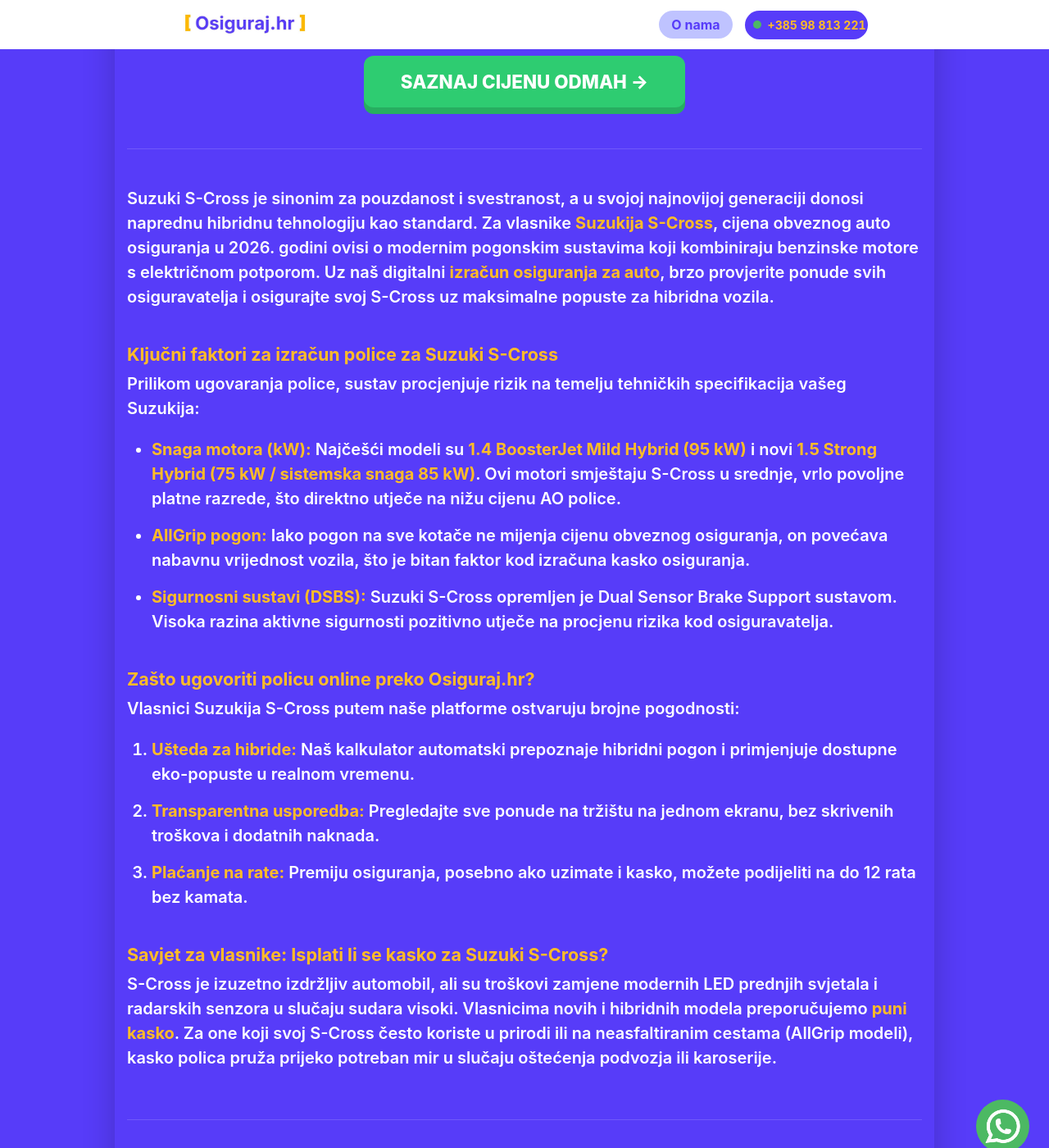
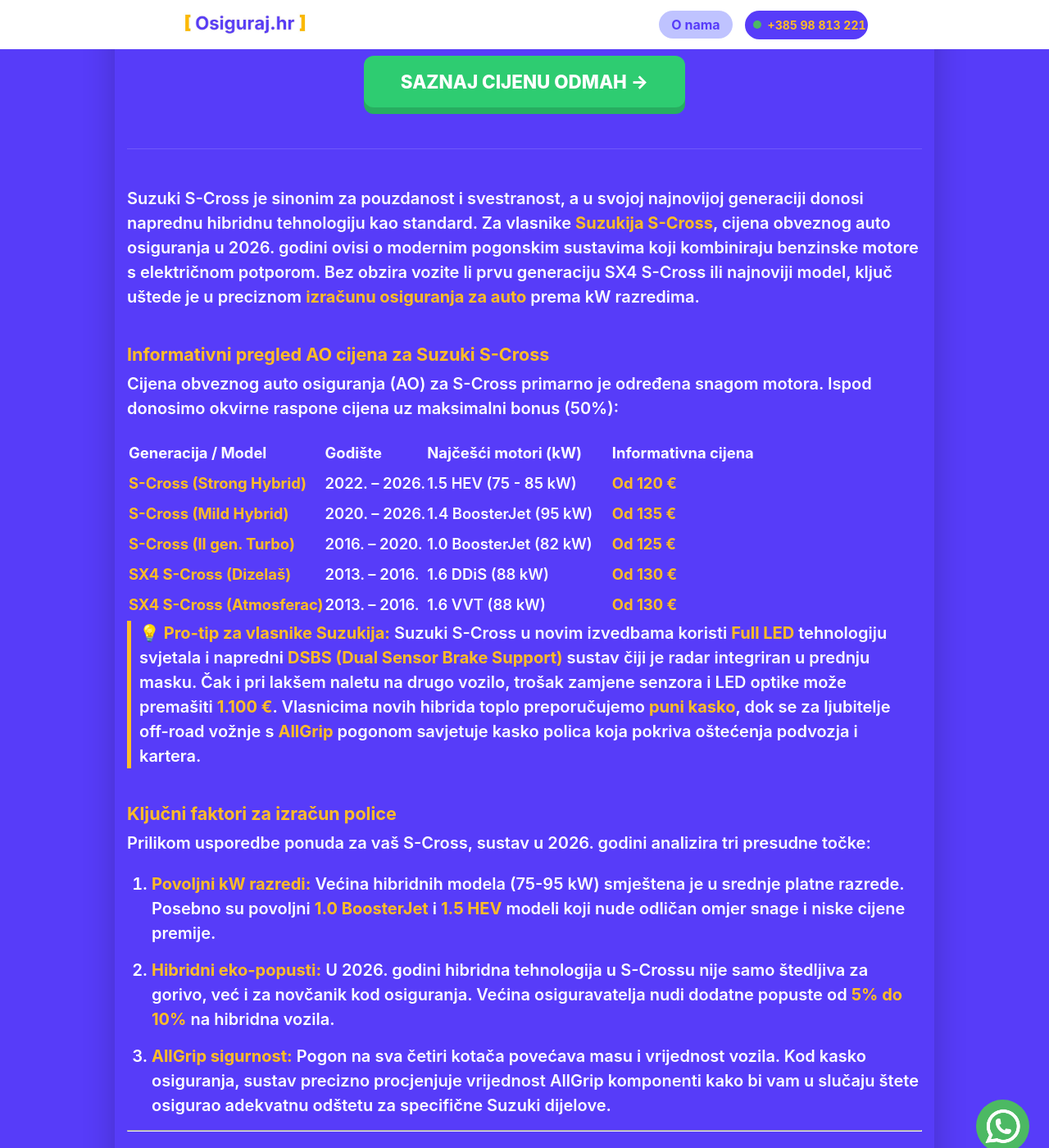
Before and after one commit to Filip-Gale/OsigurajHR, a Jekyll site: the page built from auto-osiguranje/suzuki-sx4-scross.md, in a window 1280 px wide and 1400 px high, scrolled down 345 px. Shown: the whole window at 82% size. Built offline with Jekyll 4.4.1, drawn with Linux system fonts in a browser that asks for light colours; some of the changed text lies outside the part shown.

Commit message:
Update suzuki-sx4-scross.md

```diff
--- a/auto-osiguranje/suzuki-sx4-scross.md
+++ b/auto-osiguranje/suzuki-sx4-scross.md
@@ -1,48 +1,82 @@
 ---
 layout: grad
-grad_ime: ""
-title: "Osiguranje za Suzuki S-Cross | Izračun cijene prema kW (2026)"
+grad_ime: "Hrvatska"
+title: "Osiguranje za Suzuki S-Cross | Cijene po godištima (2013-2026)"
 permalink: /auto-osiguranje/suzuki-sx4-scross/
-description: "Saznajte točnu cijenu auto osiguranja za Suzuki S-Cross. Usporedite ponude za BoosterJet Hybrid i AllGrip modele uz uštede do 30% online."
+description: "Izračunajte cijenu osiguranja za Suzuki S-Cross. Provjerite informativne cijene za BoosterJet Hybrid i AllGrip modele po godištima. Uštedite do 30% online."
 ---
 
-Suzuki S-Cross je sinonim za pouzdanost i svestranost, a u svojoj najnovijoj generaciji donosi naprednu hibridnu tehnologiju kao standard. Za vlasnike **Suzukija S-Cross**, cijena obveznog auto osiguranja u 2026. godini ovisi o modernim pogonskim sustavima koji kombiniraju benzinske motore s električnom potporom. Uz naš digitalni **izračun osiguranja za auto**, brzo provjerite ponude svih osiguravatelja i osigurajte svoj S-Cross uz maksimalne popuste za hibridna vozila.
+Suzuki S-Cross je sinonim za pouzdanost i svestranost, a u svojoj najnovijoj generaciji donosi naprednu hibridnu tehnologiju kao standard. Za vlasnike **Suzukija S-Cross**, cijena obveznog auto osiguranja u 2026. godini ovisi o modernim pogonskim sustavima koji kombiniraju benzinske motore s električnom potporom. Bez obzira vozite li prvu generaciju SX4 S-Cross ili najnoviji model, ključ uštede je u preciznom **izračunu osiguranja za auto** prema kW razredima.
 
-### Ključni faktori za izračun police za Suzuki S-Cross
+### Informativni pregled AO cijena za Suzuki S-Cross
 
-Prilikom ugovaranja police, sustav procjenjuje rizik na temelju tehničkih specifikacija vašeg Suzukija:
+Cijena obveznog auto osiguranja (AO) za S-Cross primarno je određena snagom motora. Ispod donosimo okvirne raspone cijena uz maksimalni bonus (50%):
 
-* **Snaga motora (kW):** Najčešći modeli su **1.4 BoosterJet Mild Hybrid (95 kW)** i novi **1.5 Strong Hybrid (75 kW / sistemska snaga 85 kW)**. Ovi motori smještaju S-Cross u srednje, vrlo povoljne platne razrede, što direktno utječe na nižu cijenu AO police.
-* **AllGrip pogon:** Iako pogon na sve kotače ne mijenja cijenu obveznog osiguranja, on povećava nabavnu vrijednost vozila, što je bitan faktor kod izračuna kasko osiguranja.
-* **Sigurnosni sustavi (DSBS):** Suzuki S-Cross opremljen je Dual Sensor Brake Support sustavom. Visoka razina aktivne sigurnosti pozitivno utječe na procjenu rizika kod osiguravatelja.
+| Generacija&nbsp;/&nbsp;Model | Godište&nbsp;&nbsp;&nbsp;&nbsp;&nbsp; | Najčešći motori (kW)&nbsp;&nbsp;&nbsp;&nbsp;&nbsp;&nbsp;&nbsp;&nbsp; | Informativna cijena |
+| :--- | :--- | :--- | :--- |
+| **S-Cross (Strong Hybrid)** | 2022. – 2026. | 1.5 HEV (75 - 85 kW) | **Od 120 €** |
+| **S-Cross (Mild Hybrid)** | 2020. – 2026. | 1.4 BoosterJet (95 kW) | **Od 135 €** |
+| **S-Cross (II gen. Turbo)** | 2016. – 2020. | 1.0 BoosterJet (82 kW) | **Od 125 €** |
+| **SX4 S-Cross (Dizelaš)** | 2013. – 2016. | 1.6 DDiS (88 kW) | **Od 130 €** |
+| **SX4 S-Cross (Atmosferac)**| 2013. – 2016. | 1.6 VVT (88 kW) | **Od 130 €** |
 
-### Zašto ugovoriti policu online preko Osiguraj.hr?
+> **💡 Pro-tip za vlasnike Suzukija:** Suzuki S-Cross u novim izvedbama koristi **Full LED** tehnologiju svjetala i napredni **DSBS (Dual Sensor Brake Support)** sustav čiji je radar integriran u prednju masku. Čak i pri lakšem naletu na drugo vozilo, trošak zamjene senzora i LED optike može premašiti **1.100 €**. Vlasnicima novih hibrida toplo preporučujemo **puni kasko**, dok se za ljubitelje off-road vožnje s **AllGrip** pogonom savjetuje kasko polica koja pokriva oštećenja podvozja i kartera.
 
-Vlasnici Suzukija S-Cross putem naše platforme ostvaruju brojne pogodnosti:
+### Ključni faktori za izračun police
 
-1. **Ušteda za hibride:** Naš kalkulator automatski prepoznaje hibridni pogon i primjenjuje dostupne eko-popuste u realnom vremenu.
-2. **Transparentna usporedba:** Pregledajte sve ponude na tržištu na jednom ekranu, bez skrivenih troškova i dodatnih naknada.
-3. **Plaćanje na rate:** Premiju osiguranja, posebno ako uzimate i kasko, možete podijeliti na do 12 rata bez kamata.
+Prilikom usporedbe ponuda za vaš S-Cross, sustav u 2026. godini analizira tri presudne točke:
+1.  **Povoljni kW razredi:** Većina hibridnih modela (75-95 kW) smještena je u srednje platne razrede. Posebno su povoljni **1.0 BoosterJet** i **1.5 HEV** modeli koji nude odličan omjer snage i niske cijene premije.
+2.  **Hibridni eko-popusti:** U 2026. godini hibridna tehnologija u S-Crossu nije samo štedljiva za gorivo, već i za novčanik kod osiguranja. Većina osiguravatelja nudi dodatne popuste od **5% do 10%** na hibridna vozila.
+3.  **AllGrip sigurnost:** Pogon na sva četiri kotača povećava masu i vrijednost vozila. Kod kasko osiguranja, sustav precizno procjenjuje vrijednost AllGrip komponenti kako bi vam u slučaju štete osigurao adekvatnu odštetu za specifične Suzuki dijelove.
 
-### Savjet za vlasnike: Isplati li se kasko za Suzuki S-Cross?
-
-S-Cross je izuzetno izdržljiv automobil, ali su troškovi zamjene modernih LED prednjih svjetala i radarskih senzora u slučaju sudara visoki. Vlasnicima novih i hibridnih modela preporučujemo **puni kasko**. Za one koji svoj S-Cross često koriste u prirodi ili na neasfaltiranim cestama (AllGrip modeli), kasko polica pruža prijeko potreban mir u slučaju oštećenja podvozja ili karoserije.
+---
 
 <div class="faq-section">
     <h3>FAQ: Sve što trebate znati o osiguranju za Suzuki S-Cross</h3>
 
     <div class="faq-item">
-        <h4>Koja je razlika u cijeni osiguranja za Mild Hybrid i Strong Hybrid?</h4>
-        <p>Razlika je minimalna jer oba modela spadaju u slične kW razrede (75-95 kW), no Strong Hybrid modeli ponekad mogu ostvariti veće eko-popuste zbog niže emisije CO2.</p>
+        <h4>Je li osiguranje skuplje za AllGrip modele?</h4>
+        <p>Za obvezno AO osiguranje cijena je ista jer ovisi o kW motora. Međutim, kasko polica može biti neznatno viša jer AllGrip modeli imaju veću tržišnu vrijednost i kompleksniji sustav prijenosa koji se uzima u obzir pri procjeni ukupne vrijednosti vozila.</p>
     </div>
 
     <div class="faq-item">
-        <h4>Mogu li prenijeti bonus od 50% sa svog starog Suzukija?</h4>
-        <p>Da, vaš bonus je vezan uz vas kao vozača. Naš sustav će automatski obračunati vaš popust čim unesete podatke o prethodnoj polici.</p>
+        <h4>Vrijedi li moj bonus od 50% ako prelazim s Vitare na S-Cross?</h4>
+        <p>Apsolutno. Bonus je vezan uz vas kao vozača. Naš online <strong>izračun osiguranja za auto</strong> automatski će povući vaš bonus iz baze podataka bez obzira jeste li ranije vozili drugi model Suzukija ili potpuno drugu marku.</p>
     </div>
 
     <div class="faq-item">
-        <h4>Što ako moj S-Cross ima ugrađenu kuku za vuču?</h4>
-        <p>Ukoliko je kuka atestirana i upisana u prometnu dozvolu, AO polica pokriva štetu koju priključno vozilo nanese trećim osobama, bez dodatne nadoplate kod većine osiguravatelja.</p>
+        <h4>Što ako moj S-Cross ima panoramski krov?</h4>
+        <p>Kvalitetni paketi opreme (poput GLX) često uključuju veliki panoramski krov. U slučaju tuče ili pada predmeta, popravak je iznimno skup. Kod ugovaranja kaska, svakako provjerite uključuje li polica pokriće za lom stakla na panoramskom krovu.</p>
     </div>
 </div>
+
+<script type="application/ld+json">
+{
+  "@context": "https://schema.org",
+  "@type": "FAQPage",
+  "mainEntity": [{
+    "@type": "Question",
+    "name": "Je li osiguranje skuplje za S-Cross AllGrip?",
+    "acceptedAnswer": {
+      "@type": "Answer",
+      "text": "AO osiguranje je isto, dok kasko može biti nešto skuplji zbog veće nabavne vrijednosti vozila."
+    }
+  },
+  {
+    "@type": "Question",
+    "name": "Vrijedi li bonus od 50% za Suzuki S-Cross?",
+    "acceptedAnswer": {
+      "@type": "Answer",
+      "text": "Da, bonus je vezan uz osobu (OIB) i automatski se obračunava na novu policu za S-Cross."
+    }
+  },
+  {
+    "@type": "Question",
+    "name": "Je li panoramski krov pokriven kaskom?",
+    "acceptedAnswer": {
+      "@type": "Answer",
+      "text": "Većina kasko polica pokriva panoramski krov, ali je preporučljivo provjeriti specifične uvjete za lom stakla."
+    }
+  }]
+}
+</script>
```
